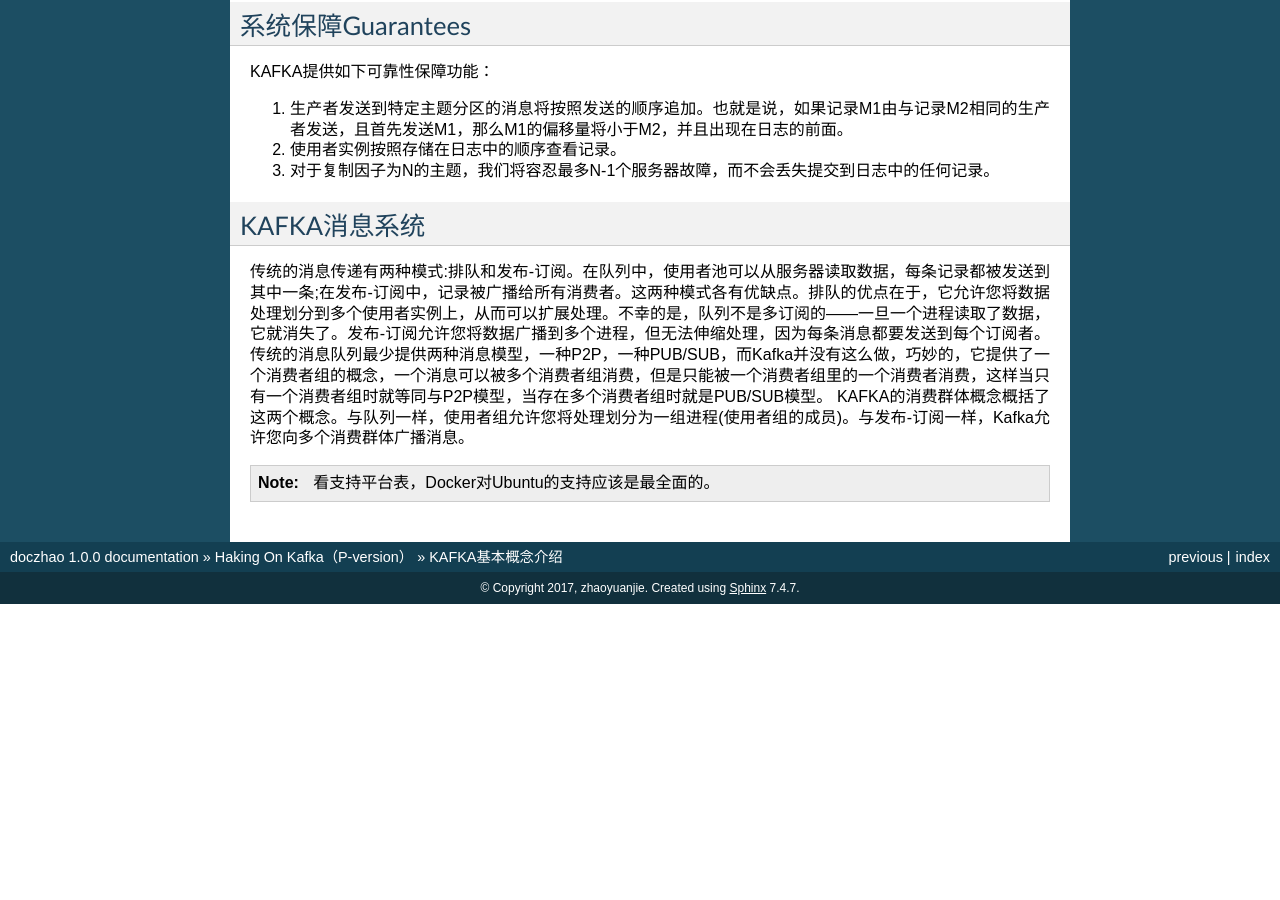
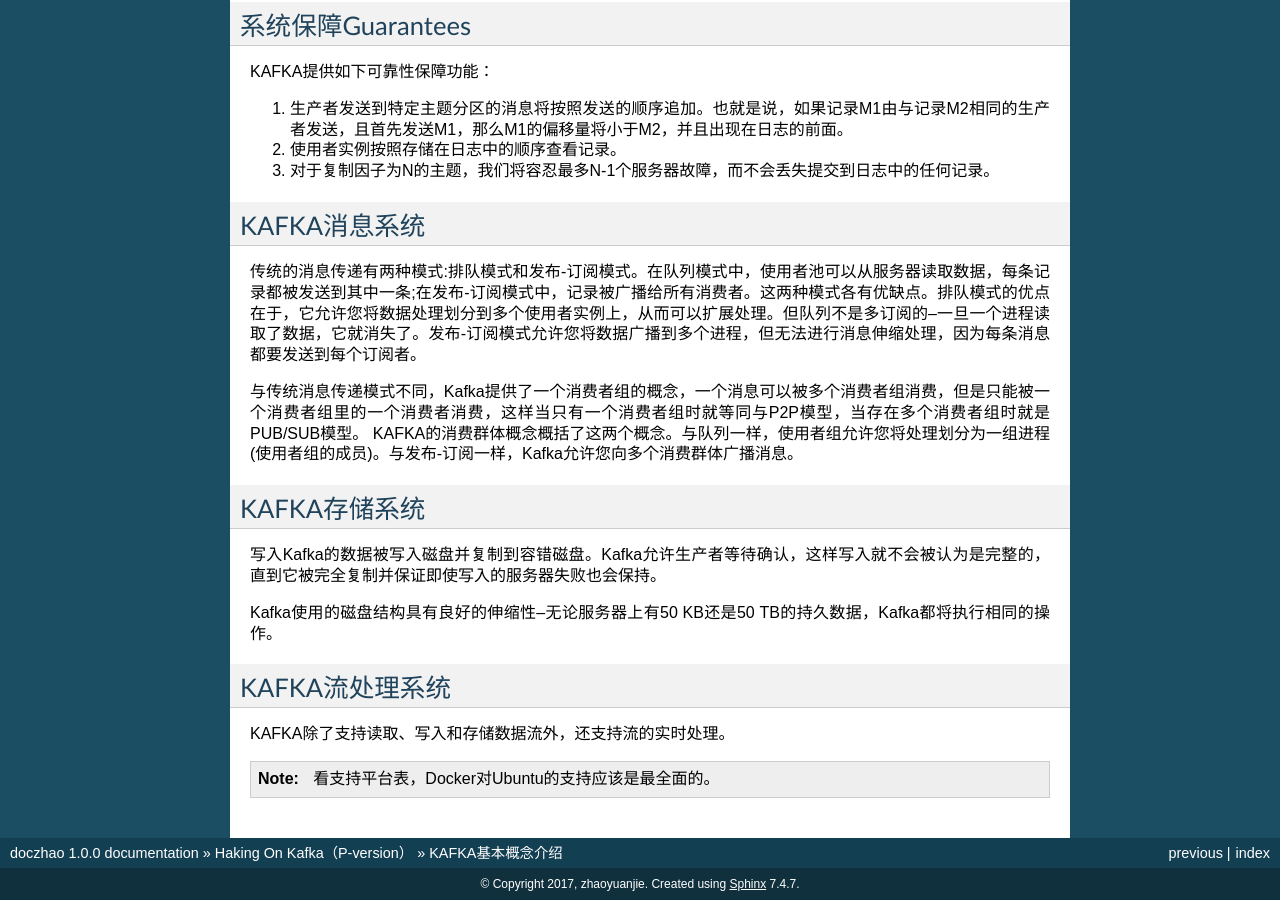
Before and after one commit to zyjyan/readme, a Sphinx documentation site: the page built from source/kafka/kafka-intrduction.rst, in a window 1280 px wide and 900 px high, scrolled down 3164 px. Built offline with Sphinx 7.4.7, drawn with Linux system fonts in a browser that asks for light colours; before the commit the page ends 3768 px from its top, so only the background shows below that.

```diff
--- a/source/kafka/kafka-intrduction.rst
+++ b/source/kafka/kafka-intrduction.rst
@@ -89,9 +89,21 @@
 
 KAFKA消息系统
 -------------
-传统的消息传递有两种模式:排队和发布-订阅。在队列中，使用者池可以从服务器读取数据，每条记录都被发送到其中一条;在发布-订阅中，记录被广播给所有消费者。这两种模式各有优缺点。排队的优点在于，它允许您将数据处理划分到多个使用者实例上，从而可以扩展处理。不幸的是，队列不是多订阅的——一旦一个进程读取了数据，它就消失了。发布-订阅允许您将数据广播到多个进程，但无法伸缩处理，因为每条消息都要发送到每个订阅者。
-传统的消息队列最少提供两种消息模型，一种P2P，一种PUB/SUB，而Kafka并没有这么做，巧妙的，它提供了一个消费者组的概念，一个消息可以被多个消费者组消费，但是只能被一个消费者组里的一个消费者消费，这样当只有一个消费者组时就等同与P2P模型，当存在多个消费者组时就是PUB/SUB模型。
+传统的消息传递有两种模式:排队模式和发布-订阅模式。在队列模式中，使用者池可以从服务器读取数据，每条记录都被发送到其中一条;在发布-订阅模式中，记录被广播给所有消费者。这两种模式各有优缺点。排队模式的优点在于，它允许您将数据处理划分到多个使用者实例上，从而可以扩展处理。但队列不是多订阅的--一旦一个进程读取了数据，它就消失了。发布-订阅模式允许您将数据广播到多个进程，但无法进行消息伸缩处理，因为每条消息都要发送到每个订阅者。
+
+与传统消息传递模式不同，Kafka提供了一个消费者组的概念，一个消息可以被多个消费者组消费，但是只能被一个消费者组里的一个消费者消费，这样当只有一个消费者组时就等同与P2P模型，当存在多个消费者组时就是PUB/SUB模型。
 KAFKA的消费群体概念概括了这两个概念。与队列一样，使用者组允许您将处理划分为一组进程(使用者组的成员)。与发布-订阅一样，Kafka允许您向多个消费群体广播消息。
+
+KAFKA存储系统
+-------------
+写入Kafka的数据被写入磁盘并复制到容错磁盘。Kafka允许生产者等待确认，这样写入就不会被认为是完整的，直到它被完全复制并保证即使写入的服务器失败也会保持。
+
+Kafka使用的磁盘结构具有良好的伸缩性--无论服务器上有50 KB还是50 TB的持久数据，Kafka都将执行相同的操作。
+
+KAFKA流处理系统
+---------------
+
+KAFKA除了支持读取、写入和存储数据流外，还支持流的实时处理。
 
 
 
```
